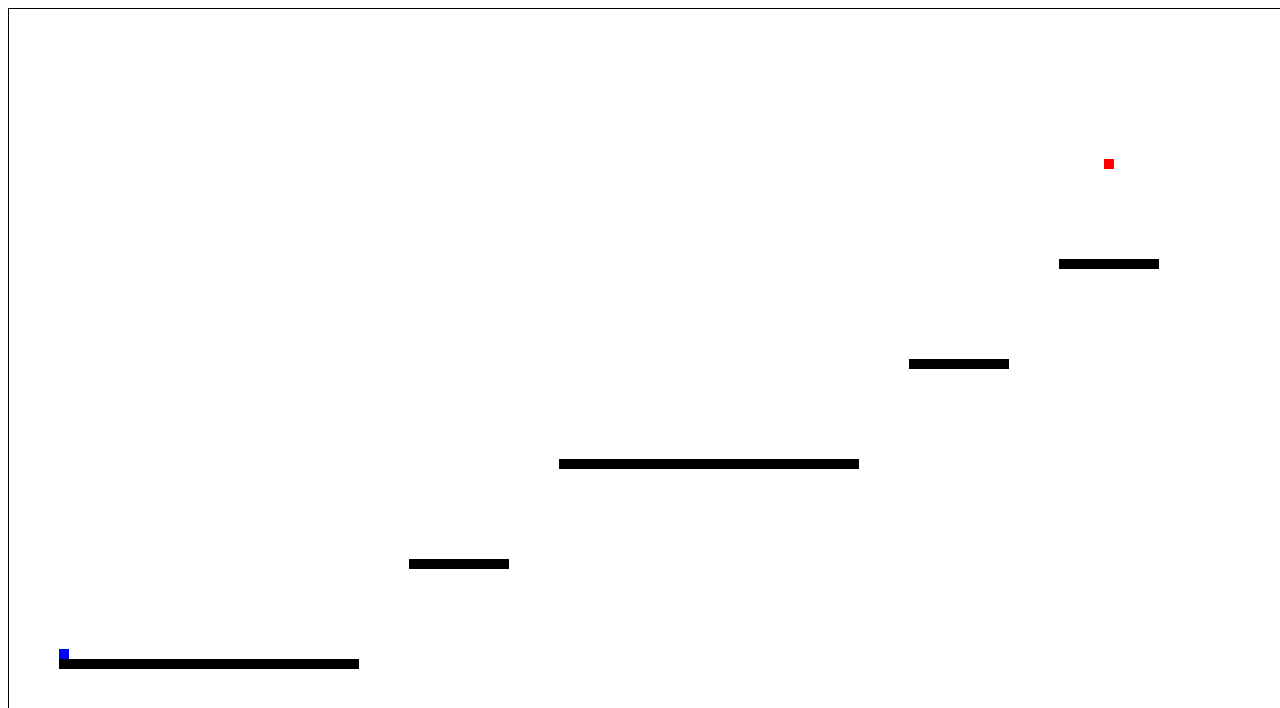
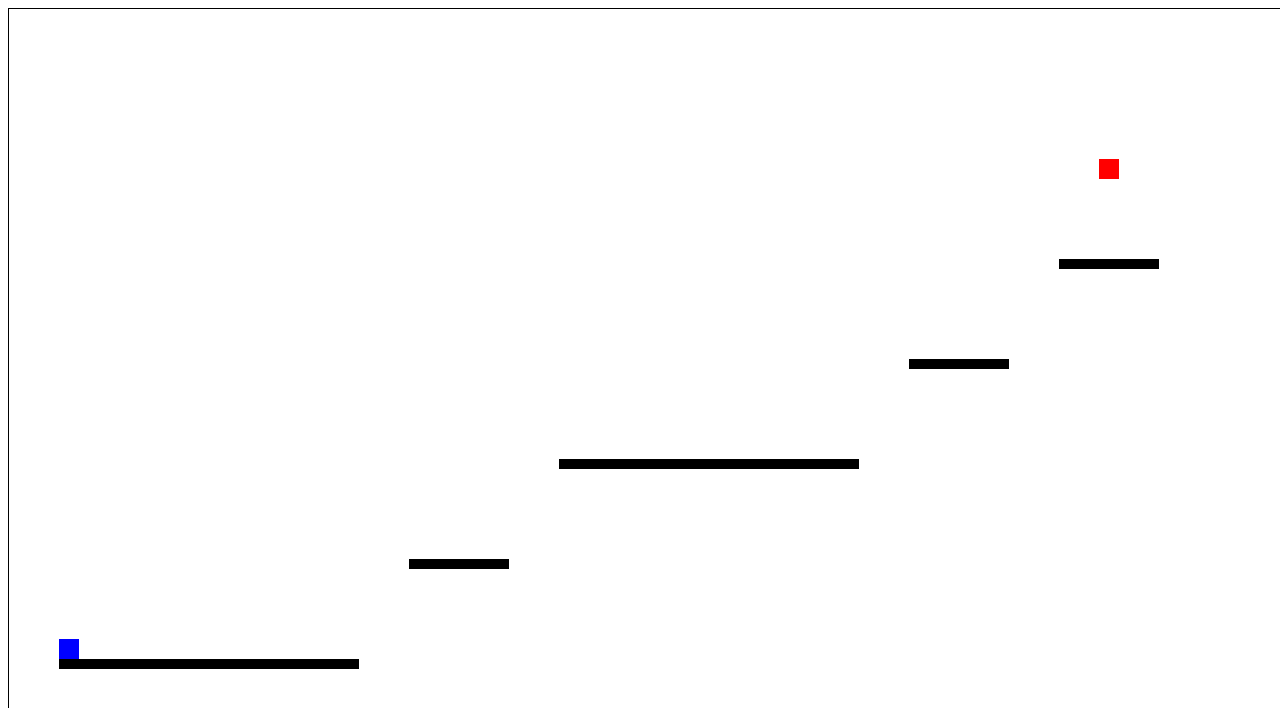
Before and after one commit to gitjuba/javascript-platformer, a plain HTML site: page index.html in a window 1280 px wide. Shown: the top 708 px of the page. Drawn offline with Linux system fonts and the light colour scheme.

Commit message:
Parameter tweaks.

```diff
--- a/index.html
+++ b/index.html
@@ -30,13 +30,13 @@ const pixPerMet = 5;
 const framesPerSec = 60;
 const gravitationalPull = 9.81*pixPerMet/(framesPerSec^2);
 
-const playerWidth = 10;
-const playerHeight = 10;
+const playerWidth = 20;
+const playerHeight = 20;
 
-const playerMaxSpeedHorizontal = 10;
-const turboMultiplier = 2;
+const turboMultiplier = 1.5;
+const playerMaxSpeedHorizontal = 7;
 const playerMaxSpeedVertical = 10;
-const playerAccHorizontalGround = 2;
+const playerAccHorizontalGround = 1.5;
 const playerAccHorizontalAirForced = 0.5;
 const playerAccHorizontalAirFree = 0.1;
 const playerAccVertical = 5*gravitationalPull;
@@ -68,7 +68,7 @@ const obstacles = [
     {x: 1050, y: 250, w: 100, h: 10}
 ];
 
-const goal = {x: 1095, y: 150, w: 10, h:10};
+const goal = {x: 1090, y: 150, w: 20, h:20};
 
 const isDead = () => {
     return player.y > canvasHeight;
```
Also changed, not shown: README.md.
